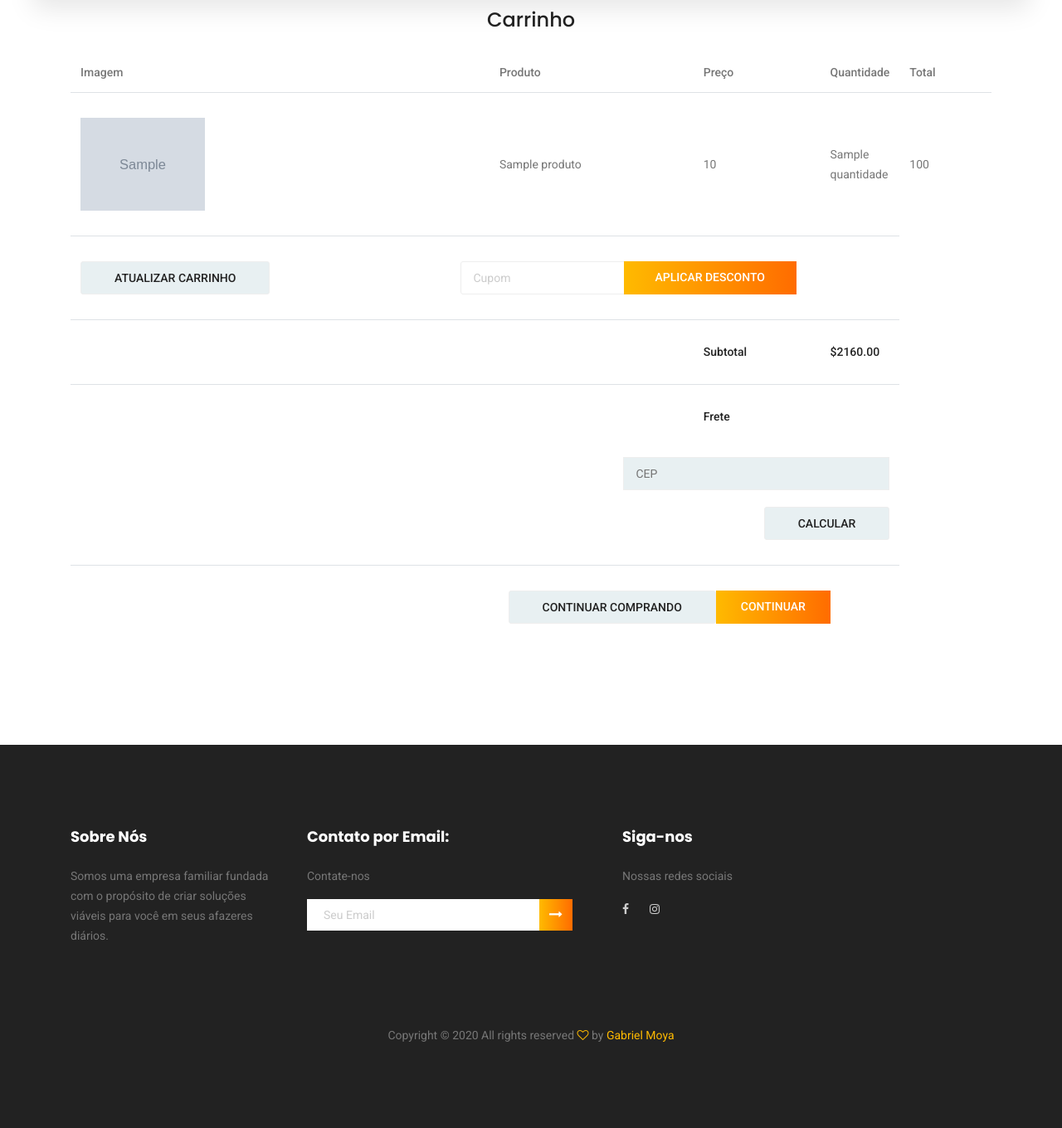
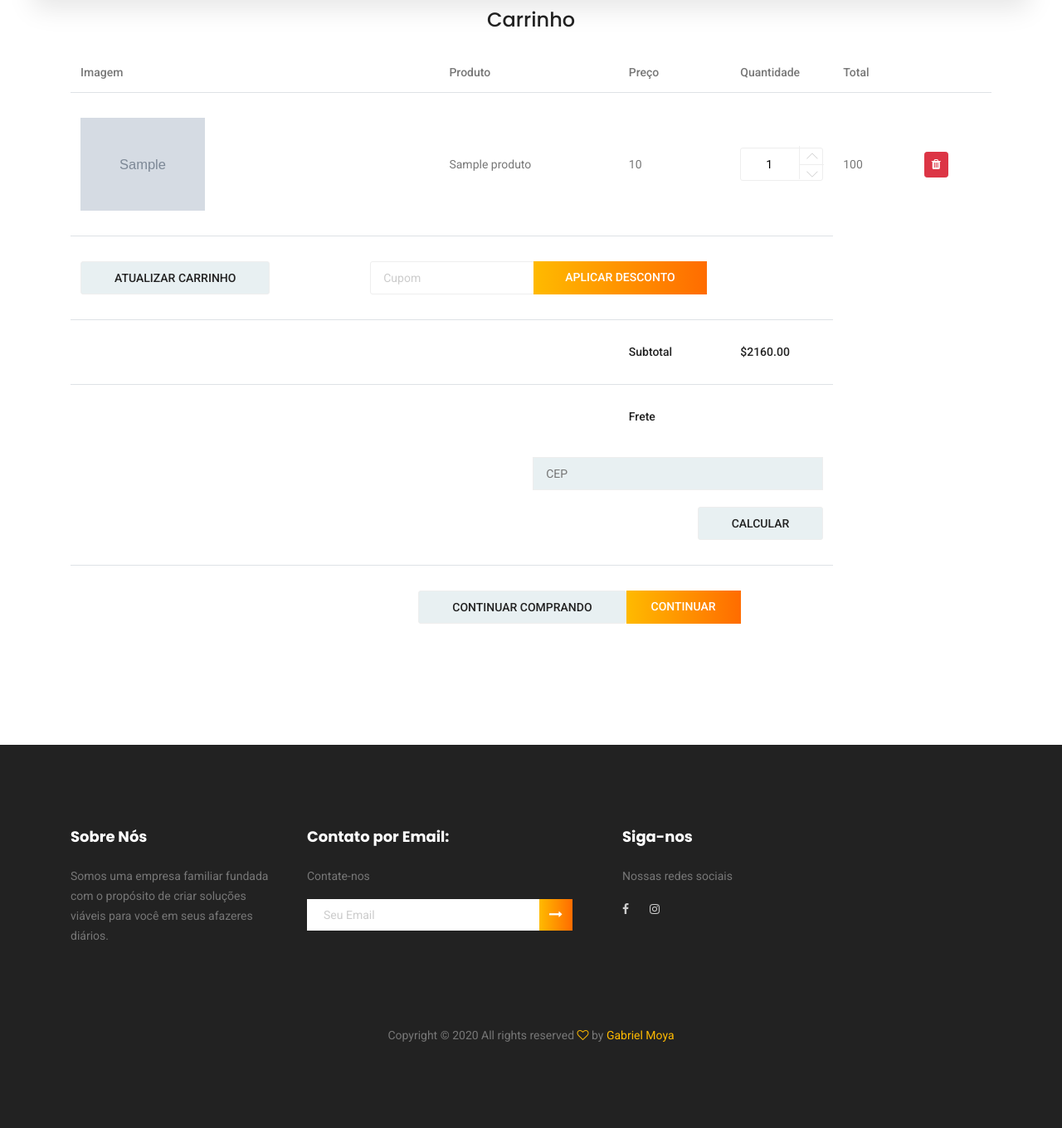
Before and after one commit to GabrielMoyaNascimento/TCC, a Django app: template Progressao/clientes/templates/clientes/carrinho.html in a window 1280 px wide. Shown: the part 170-1530 px from the top of the page at 83% size. Run offline with Django 3.2, Linux system fonts and the light colour scheme; the template is opened without the code that fills it: most values are stand-ins (such as "Sample title", 1, 10 or a date in 2020); grey boxes marked "Sample" are stand-in pictures; some libraries are stand-ins or nearby versions.

Commit message:
Alterando Carrinho

```diff
--- a/Progressao/clientes/templates/clientes/carrinho.html
+++ b/Progressao/clientes/templates/clientes/carrinho.html
@@ -29,8 +29,24 @@
                             </td>
                             <td>{{c.produto.nome}}</td>
                             <td>{{c.valor_unid}}</td>
-                            <td>{{c.quantidade}}</td>
+                            <!-- <td>{{c.quantidade}}</td> -->
+                            <td>
+                                <div class="product_count">
+                                    <input type="text" name="qty" id="sst" maxlength="12" value="1" title="Quantity:" class="input-text qty">
+                                    <button
+                                        onclick="var result = document.getElementById('sst'); var sst = result.value; if( !isNaN( sst )) result.value++;return false;"
+                                        class="increase items-count" type="button"><i class="lnr lnr-chevron-up"></i></button>
+                                    <button
+                                        onclick="var result = document.getElementById('sst'); var sst = result.value; if( !isNaN( sst ) &amp;&amp; sst > 0 ) result.value--;return false;"
+                                        class="reduced items-count" type="button"><i class="lnr lnr-chevron-down"></i></button>
+                                </div>
+                            </td>
                             <td>{% widthratio c.valor_unid 1 c.quantidade %}</td>
+                            <td>
+                                <a href="{% url 'deletar-produto' produto.pk 1 %}" class="btn btn-danger btn-sm" title="Remover">
+                                    <i class="fa fa-trash" aria-hidden="true"></i>
+                                </a>
+                            </td>
                         </tr>
                         {% empty %}
                         <tr>
--- a/Progressao/clientes/urls.py
+++ b/Progressao/clientes/urls.py
@@ -9,4 +9,5 @@
     path('clientes/login/', Login.as_view(), name="clientes-login"),
     path('clientes/novaConta/', Cadastro.as_view(), name="clientes-novaConta"),
     path('clientes/carrinho/<int:id_produto>/<int:quantidade>/', AdicionarCarrinho.as_view(), name="adicionar-produto"),
+    path('clientes/carrinho/<int:id_produto>/<int:quantidade>/', CarrinhoDelete.as_view(), name="deletar-produto"),
 ]
```
Also changed, not shown: Progressao/clientes/views.py (+15 -0 lines).
